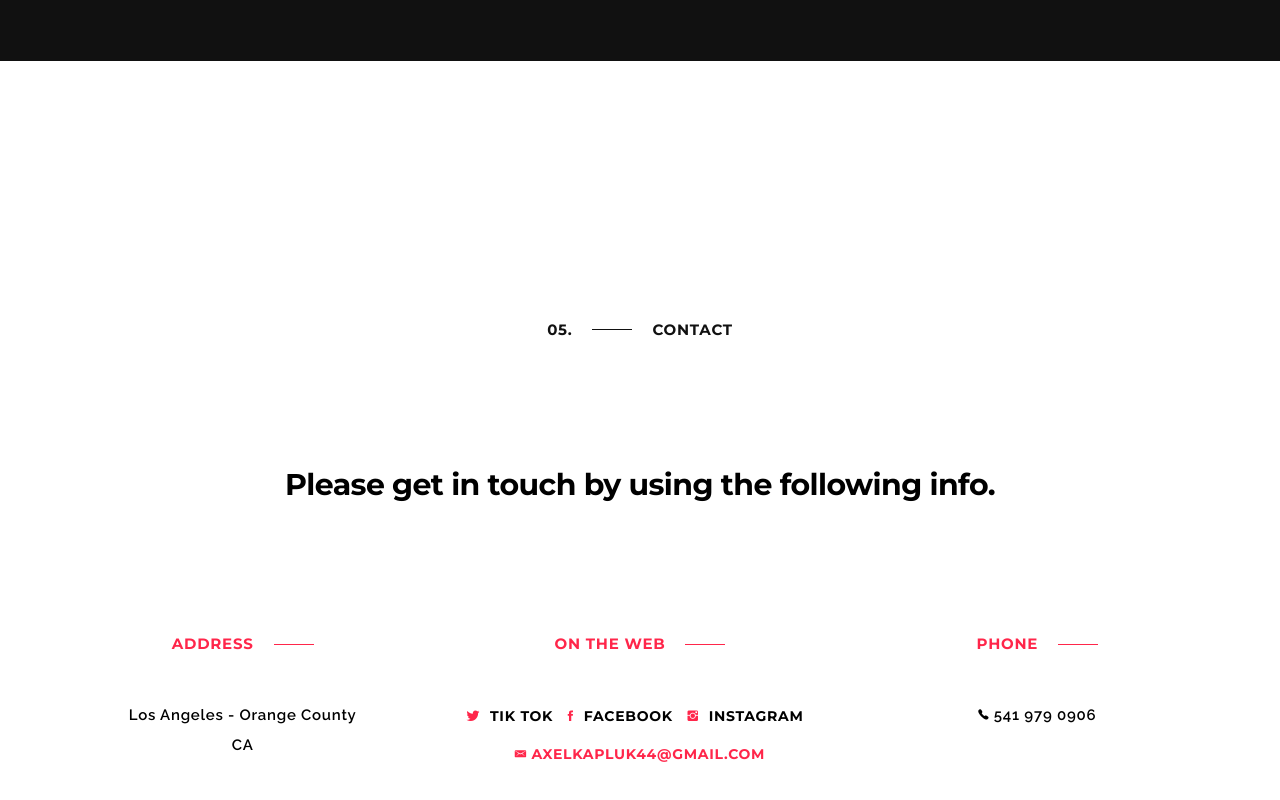
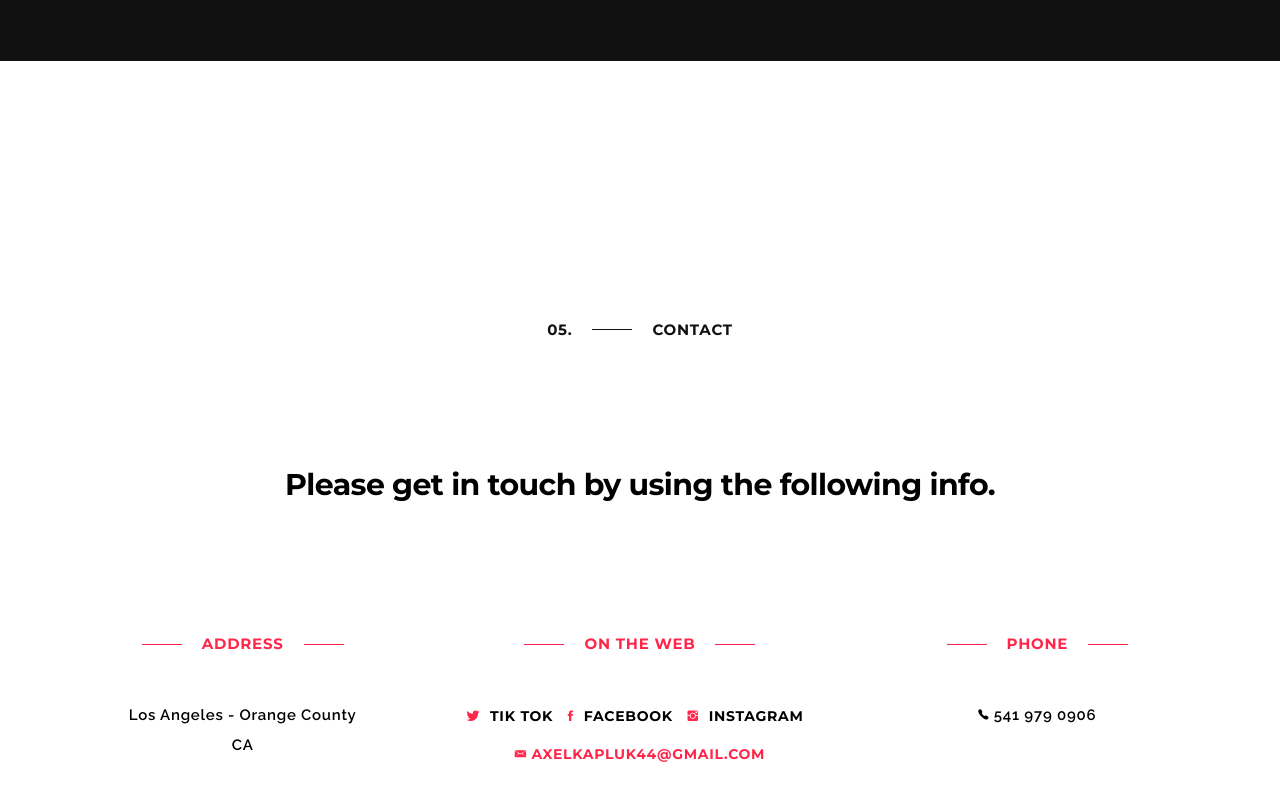
Before and after one commit to lucianokapluk/kaplukph, a plain HTML site: page index.html in a window 1280 px wide. Shown: the part 5535-6335 px from the top of the page. Drawn offline with Linux system fonts and the light colour scheme; files whose address does not match are found by name.

Commit message:
add fixes in contact

```diff
--- a/css/style.css
+++ b/css/style.css
@@ -761,6 +761,27 @@ h2.section-subheading {
   backface-visibility: hidden;
 }
 
+h2.section-subheading2 {
+  font-family: 'Montserrat', sans-serif;
+  font-size: 15px;
+  font-style: normal;
+  font-weight: 700;
+  text-transform: uppercase;
+  padding: 0;
+  text-align: center;
+  letter-spacing: 0.05em;
+  color: #ff264a;
+  margin: -5px auto -7px auto;
+  line-height: 2;
+  -webkit-font-smoothing: antialiased;
+  -moz-osx-font-smoothing: grayscale;
+  -webkit-text-size-adjust: 100%;
+  -moz-text-size-adjust: 100%;
+  -ms-text-size-adjust: 100%;
+  -webkit-backface-visibility: hidden;
+  backface-visibility: hidden;
+}
+
 h2.section-subheading span {
   position: relative;
   display: inline-block;
@@ -768,22 +789,68 @@ h2.section-subheading span {
   line-height: 1;
 }
 
+h2.section-subheading2 span {
+  position: relative;
+  display: inline-block;
+  padding-right: 60px;
+  line-height: 1;
+}
+
 @media only screen and (max-width: 768px) {
   h2.section-subheading span {
     padding-right: 30px;
   }
+}
+
+@media only screen and (max-width: 768px) {
+  h2.section-subheading2 span {
+    padding-right: 30px;
+  }
+}
+
+h2.section-subheading2 span::before {
+  left: -50px;
+  /* Adjust the position as needed */
+}
+
+h2.section-subheading2 span::after {
+  right: -50px;
+  /* Adjust the position as needed */
+}
+
+h2.section-subheading2 span {
+  padding: 0 10px;
+  /* Adjust the padding as needed */
+}
+
+h2.section-subheading2 span::before,
+h2.section-subheading2 span::after {
+  content: "";
+  position: absolute;
+  display: block;
+  top: 50%;
+  width: 40px;
+  height: 0;
+  margin-top: 0;
+  border-top: 1px solid #ff264a;
 }
 
 h2.section-subheading span::before {
   content: "";
   position: absolute;
   display: block;
+  right: 0;
   top: 50%;
-  right: 0;
   width: 40px;
   height: 0;
   margin-top: 0;
   border-top: 1px solid #ff264a;
+}
+
+@media only screen and (max-width: 768px) {
+  h2.section-subheadin2 span::before {
+    width: 20px;
+  }
 }
 
 @media only screen and (max-width: 768px) {
--- a/index.html
+++ b/index.html
@@ -687,7 +687,7 @@
                             <!-- col start -->
                             <div class="col-lg-4 col-md-4 col-sm-12">
                                 <!-- section subtitle start -->
-                                <h2 class="section-subheading">
+                                <h2 class="section-subheading2">
                                     <span>Address</span>
                                 </h2>
                                 <!-- section subtitle end -->
@@ -708,7 +708,8 @@
                             <!-- col start -->
                             <div class="col-lg-4 col-md-4 col-sm-12">
                                 <!-- section subtitle start -->
-                                <h2 class="section-subheading">
+
+                                <h2 class="section-subheading2">
                                     <span>On the web</span>
                                 </h2>
                                 <!-- section subtitle end -->
@@ -755,7 +756,7 @@
                             <!-- col start -->
                             <div class="col-lg-4 col-md-4 col-sm-12">
                                 <!-- section subtitle start -->
-                                <h2 class="section-subheading">
+                                <h2 class="section-subheading2">
                                     <span>Phone</span>
                                 </h2>
                                 <!-- section subtitle end -->
```
